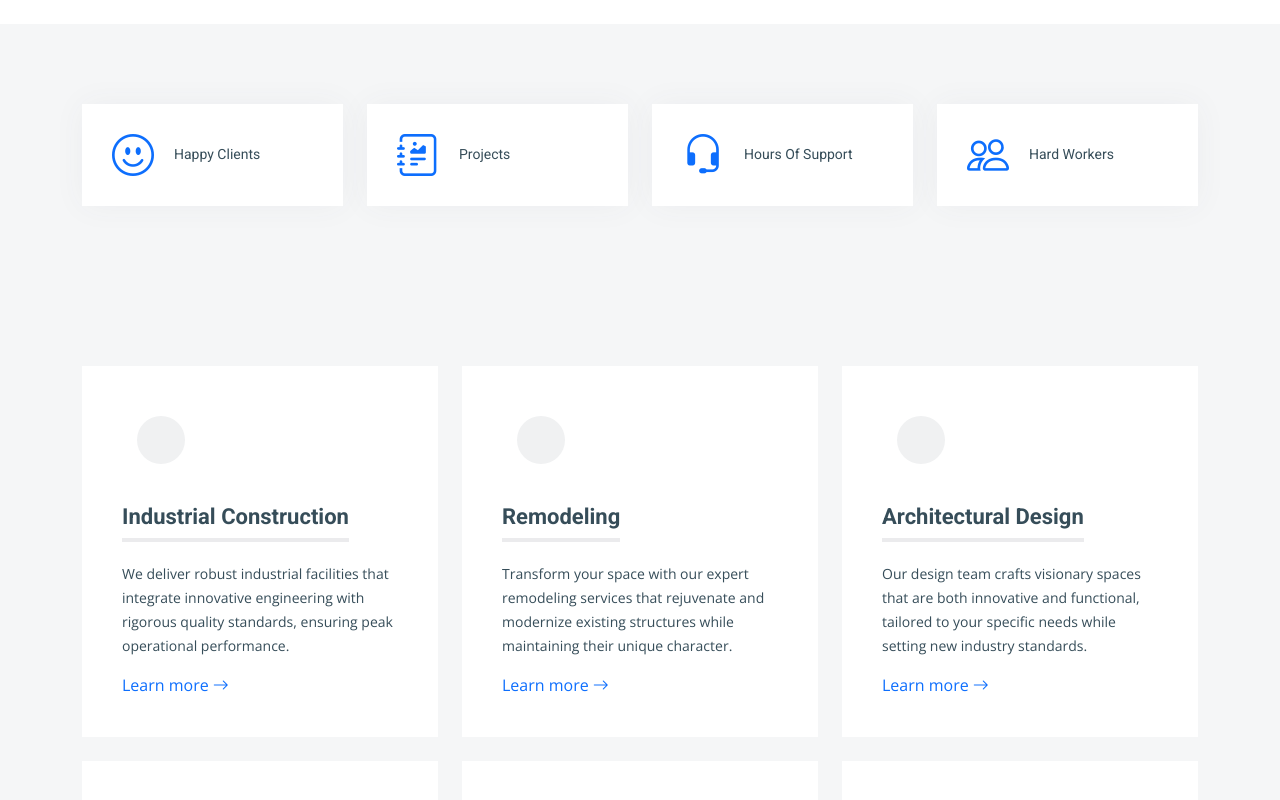
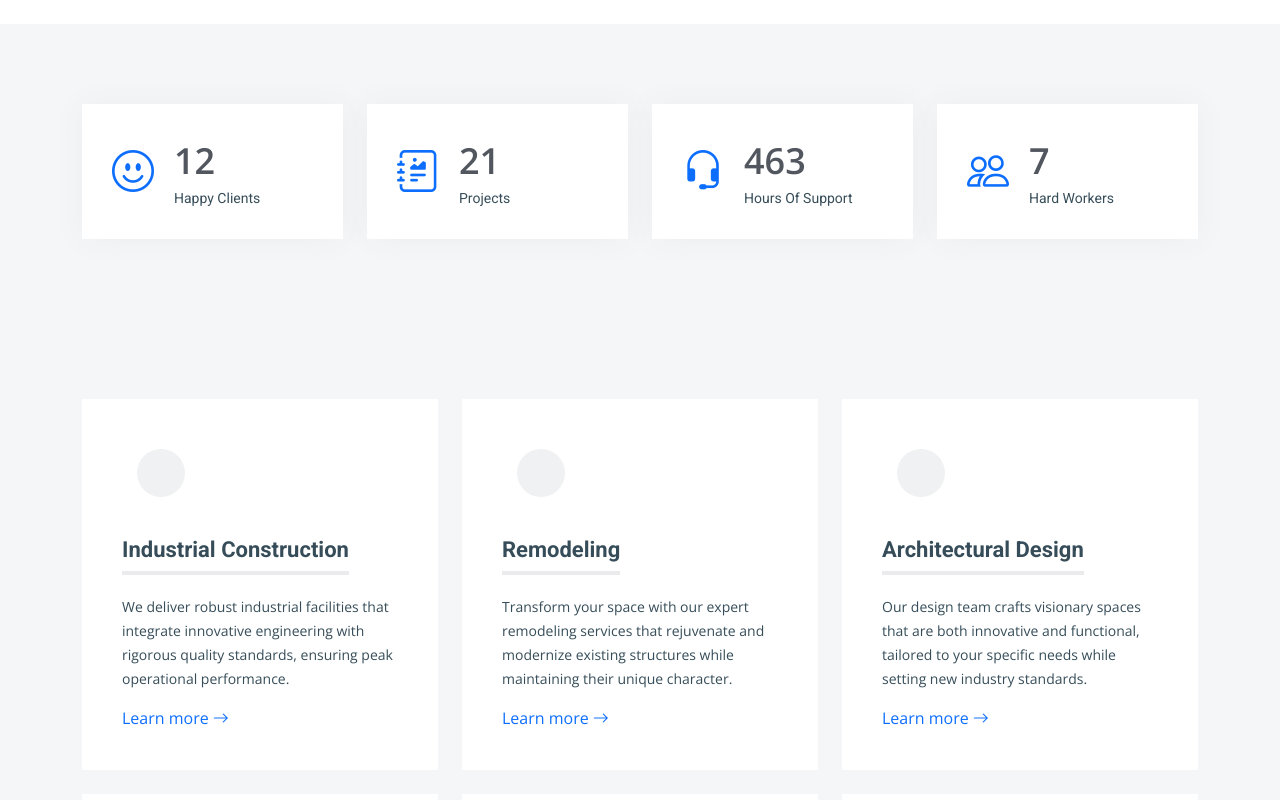
Before and after one commit to ogofe/designaid, a React (Create React App) app: page /about in a window 1280 px wide. Shown: the part 1420-2220 px from the top of the page. Built offline with nearby package versions, Linux system fonts and the light colour scheme; some icons are missing.

Commit message:
update teams

```diff
--- a/src/pages/about.jsx
+++ b/src/pages/about.jsx
@@ -1,14 +1,19 @@
 import { useEffect } from "react";
 
 export const AboutPage =({ props })=>{
+
   useEffect(() => {
     window.aos_init();
+    new window.PureCounter();
   }, [])
 
 
   return(
+
       <main id="main">
-      <div class="breadcrumbs d-flex align-items-center" style={{backgroundImage: "url('/assets/img/breadcrumbs-bg.jpg')"}}>
+
+
+        <div class="breadcrumbs d-flex align-items-center" style={{backgroundImage: "url('assets/img/breadcrumbs-bg.jpg')"}}>
           <div class="container position-relative d-flex flex-column align-items-center" data-aos="fade">
 
             <h2>About</h2>
@@ -63,7 +68,7 @@ export const AboutPage =({ props })=>{
                 <div class="stats-item d-flex align-items-center w-100 h-100">
                   <i class="bi bi-emoji-smile color-blue flex-shrink-0"></i>
                   <div>
-                  <span data-purecounter-start="0" data-purecounter-end="232" data-purecounter-duration="1" class="purecounter"></span>
+                    <span data-purecounter-start="0" data-purecounter-end="12" data-purecounter-duration="1" class="purecounter"></span>
                     <p>Happy Clients</p>
                   </div>
                 </div>
@@ -73,7 +78,7 @@ export const AboutPage =({ props })=>{
                 <div class="stats-item d-flex align-items-center w-100 h-100">
                   <i class="bi bi-journal-richtext color-orange flex-shrink-0"></i>
                   <div>
-                  <span data-purecounter-start="0" data-purecounter-end="521" data-purecounter-duration="1" class="purecounter"></span>
+                    <span data-purecounter-start="0" data-purecounter-end="21" data-purecounter-duration="1" class="purecounter"></span>
                     <p>Projects</p>
                   </div>
                 </div>
@@ -83,7 +88,7 @@ export const AboutPage =({ props })=>{
                 <div class="stats-item d-flex align-items-center w-100 h-100">
                   <i class="bi bi-headset color-green flex-shrink-0"></i>
                   <div>
-                  <span data-purecounter-start="0" data-purecounter-end="1463" data-purecounter-duration="1" class="purecounter"></span>
+                    <span data-purecounter-start="0" data-purecounter-end="463" data-purecounter-duration="1" class="purecounter"></span>
                     <p>Hours Of Support</p>
                   </div>
                 </div>
@@ -93,7 +98,7 @@ export const AboutPage =({ props })=>{
                 <div class="stats-item d-flex align-items-center w-100 h-100">
                   <i class="bi bi-people color-pink flex-shrink-0"></i>
                   <div>
-                  <span data-purecounter-start="0" data-purecounter-end="15" data-purecounter-duration="1" class="purecounter"></span>
+                    <span data-purecounter-start="0" data-purecounter-end="7" data-purecounter-duration="1" class="purecounter"></span>
                     <p>Hard Workers</p>
                   </div>
                 </div>
@@ -249,18 +254,16 @@ export const AboutPage =({ props })=>{
 
               <div class="col-lg-4 col-md-6 member" data-aos="fade-up" data-aos-delay="100">
                 <div class="member-img">
-                <img src="assets/img/team/team-1.jpg" class="img-fluid" alt="" />
+                  <img
+                   src="https://media.licdn.com/dms/image/v2/C4D03AQF7yy9nOFe0qg/profile-displayphoto-shrink_400_400/profile-displayphoto-shrink_400_400/0/1642423682283?e=1746057600&v=beta&t=NO3mLBhho2u_IU27WJkjLywKXUvgp0sL3hZLSqLNg1g" class="img-fluid" alt="Arch. Danjuma Ageni" />
                   <div class="social">
-                  <a href="#home"><i class="bi bi-twitter"></i></a>
-                  <a href="#home"><i class="bi bi-facebook"></i></a>
-                  <a href="#home"><i class="bi bi-instagram"></i></a>
-                  <a href="#home"><i class="bi bi-linkedin"></i></a>
+                    <a href="https://www.linkedin.com/in/danjuma-ageni-mpm-mnia-173b7279/"><i class="bi bi-linkedin"></i></a>
                   </div>
                 </div>
                 <div class="member-info text-center">
-                <h4>Walter White</h4>
-                <span>Chief Executive Officer</span>
-                <p>Aliquam iure quaerat voluptatem praesentium possimus unde laudantium vel dolorum distinctio dire flow</p>
+                  <h4>Arch. Danjuma Ageni</h4>
+                  <span>Chief Executive Officer, MPM, MNIA</span>
+                  {/* <p>Aliquam iure quaerat voluptatem praesentium possimus unde laudantium vel dolorum distinctio dire flow</p> */}
                 </div>
               </div>
 
@@ -268,16 +271,13 @@ export const AboutPage =({ props })=>{
                 <div class="member-img">
                   <img src="assets/img/team/team-2.jpg" class="img-fluid" alt="" />
                   <div class="social">
-                  <a href="#home"><i class="bi bi-twitter"></i></a>
-                  <a href="#home"><i class="bi bi-facebook"></i></a>
-                  <a href="#home"><i class="bi bi-instagram"></i></a>
                     <a href="#home"><i class="bi bi-linkedin"></i></a>
                   </div>
                 </div>
                 <div class="member-info text-center">
                   <h4>Sarah Jhonson</h4>
                   <span>Product Manager</span>
-                <p>Labore ipsam sit consequatur exercitationem rerum laboriosam laudantium aut quod dolores exercitationem ut</p>
+                  {/* <p>Labore ipsam sit consequatur exercitationem rerum laboriosam laudantium aut quod dolores exercitationem ut</p> */}
                 </div>
               </div>
 
@@ -285,16 +285,13 @@ export const AboutPage =({ props })=>{
                 <div class="member-img">
                   <img src="assets/img/team/team-3.jpg" class="img-fluid" alt="" />
                   <div class="social">
-                  <a href="#home"><i class="bi bi-twitter"></i></a>
-                  <a href="#home"><i class="bi bi-facebook"></i></a>
-                  <a href="#home"><i class="bi bi-instagram"></i></a>
                     <a href="#home"><i class="bi bi-linkedin"></i></a>
                   </div>
                 </div>
                 <div class="member-info text-center">
                   <h4>William Anderson</h4>
                   <span>CTO</span>
-                <p>Illum minima ea autem doloremque ipsum quidem quas aspernatur modi ut praesentium vel tque sed facilis at qui</p>
+                  {/* <p>Illum minima ea autem doloremque ipsum quidem quas aspernatur modi ut praesentium vel tque sed facilis at qui</p> */}
                 </div>
               </div>
 
```
Lines whose indentation alone changed are shown as unchanged.
